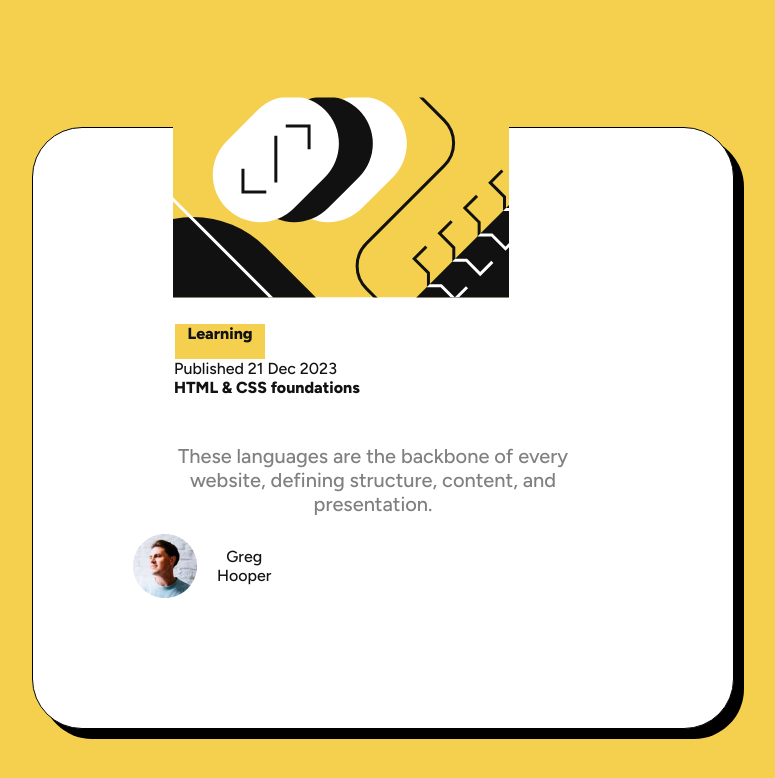
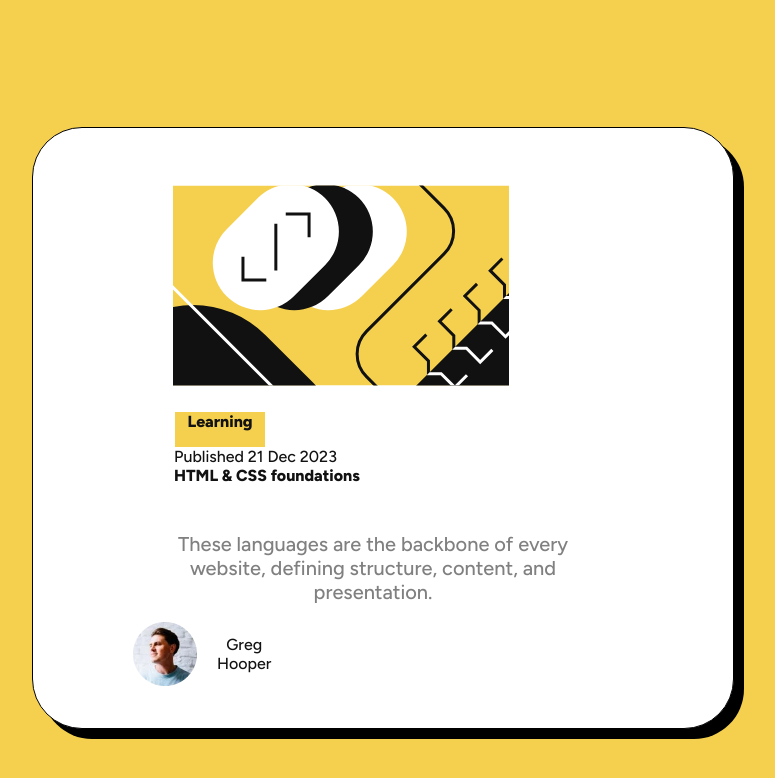
Before and after one commit to zrshahir/blog-preview-card-main-, a plain HTML site: page index.html in a window 1280 px wide. Shown: the top 778 px of the page, without its empty margins (418-1193 px from the left). Drawn offline with Linux system fonts and the light colour scheme; files whose address does not match are found by name.

Commit message:
Add files via upload
I'm most likely to share my latest work in terms of my Frontend Mentor Challenge called Blog Preview Card as of November 2, 2024, deeply for sure truly for right now.

```diff
--- a/index.html
+++ b/index.html
@@ -72,7 +72,7 @@
       padding-bottom: 66px;
       display: block;
       margin-left: -360px;
-      margin-top: -55px;
+      margin-top: 33px;
     }
     p {
       font-size: 16px;
```
